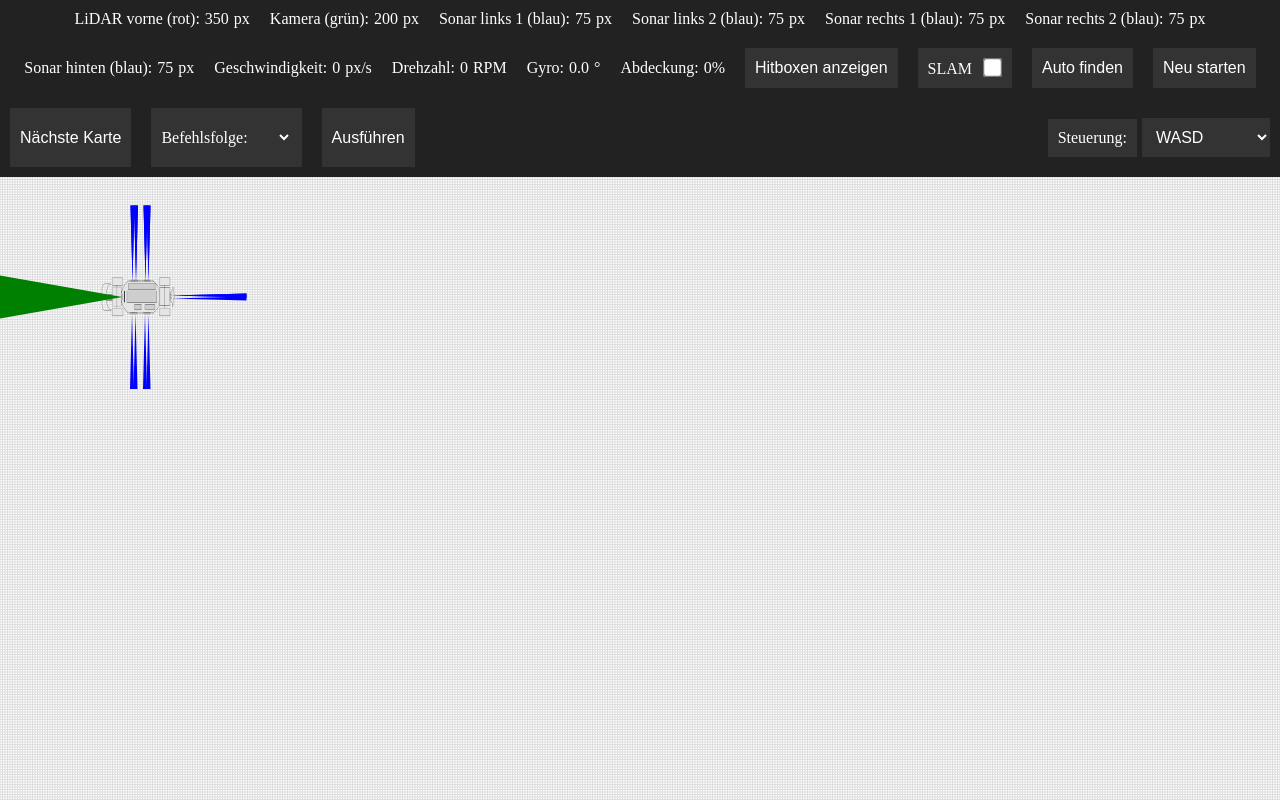
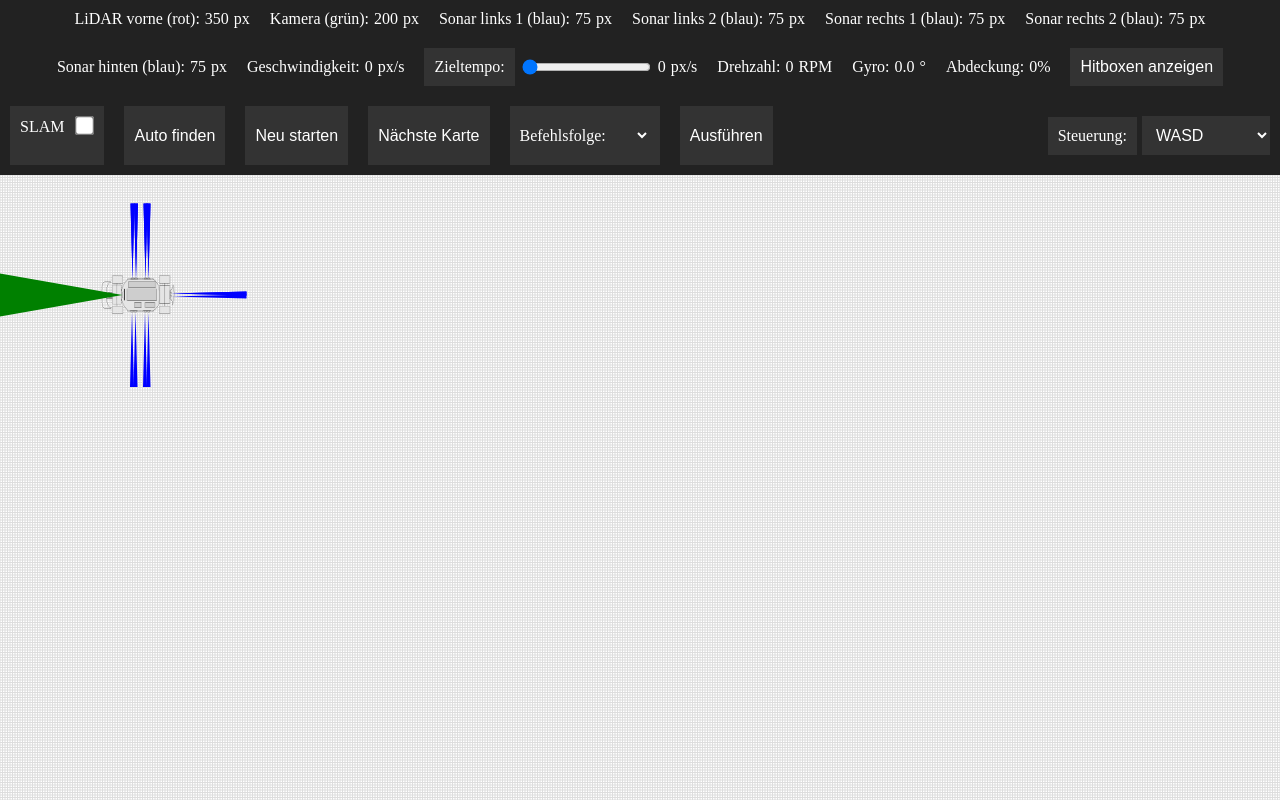
Before and after one commit to Exekutiveone/Virtaul_Ares, a Flask app: page /map2 in a window 1280 px wide. Run offline with Flask 2, Linux system fonts and the light colour scheme; data that the repository does not hold is empty.

Commit message:
Add speed slider and safety distance

```diff
--- a/static/src/car.js
+++ b/static/src/car.js
@@ -78,6 +78,11 @@ export class Car {
     this.leftDistance = Infinity;
     this.rightDistance = Infinity;
     this.rearDistance = Infinity;
+
+    // Fixed driving speed in px/s. Null means manual control.
+    this.fixedSpeed = null;
+    // Minimum distance to obstacles in pixels (25 cm).
+    this.safeDistancePx = 25 / 2;
 
     // Steering state in radians
     this.steeringAngle = 0;
@@ -482,6 +487,10 @@ export class Car {
   }
 
   update(canvasWidth, canvasHeight) {
+    if (this.fixedSpeed != null) {
+      this.acceleration = 0;
+      this.velocity = this.fixedSpeed / 60;
+    } else {
       if (this.keys.ArrowUp) this.acceleration = this.accelRate;
       else if (this.keys.ArrowDown) this.acceleration = -this.accelRate;
       else
@@ -491,6 +500,20 @@ export class Car {
             : this.velocity < 0
               ? this.decelRate
               : 0;
+
+      this.velocity += this.acceleration;
+      this.velocity = Math.max(
+        -this.maxSpeed,
+        Math.min(this.maxSpeed, this.velocity),
+      );
+
+      if (
+        Math.abs(this.velocity) < 0.01 &&
+        !this.keys.ArrowUp &&
+        !this.keys.ArrowDown
+      )
+        this.velocity = 0;
+    }
 
     if (this.keys.ArrowLeft)
       this.steeringAngle = Math.max(
@@ -509,18 +532,19 @@ export class Car {
         this.steeringAngle = Math.min(0, this.steeringAngle + this.steerRate);
     }
 
-    this.velocity += this.acceleration;
-    this.velocity = Math.max(
-      -this.maxSpeed,
-      Math.min(this.maxSpeed, this.velocity),
-    );
-
     if (
-      Math.abs(this.velocity) < 0.01 &&
-      !this.keys.ArrowUp &&
-      !this.keys.ArrowDown
-    )
-      this.velocity = 0;
+      this.velocity > 0 &&
+      this.frontDistance - this.velocity <= this.safeDistancePx
+    ) {
+      this.velocity = Math.max(0, this.frontDistance - this.safeDistancePx);
+      this.acceleration = 0;
+    } else if (
+      this.velocity < 0 &&
+      this.rearDistance + this.velocity <= this.safeDistancePx
+    ) {
+      this.velocity = Math.min(0, -(this.rearDistance - this.safeDistancePx));
+      this.acceleration = 0;
+    }
 
     const rotChange =
       this.velocity !== 0
--- a/static/src/main.js
+++ b/static/src/main.js
@@ -58,6 +58,8 @@ const blueRight1El = document.getElementById('blueRight1');
 const blueRight2El = document.getElementById('blueRight2');
 const blueBackEl = document.getElementById('blueBack');
 const speedEl = document.getElementById('speed');
+const speedSlider = document.getElementById('speedSlider');
+const speedSliderVal = document.getElementById('speedSliderVal');
 const rpmEl = document.getElementById('rpm');
 const gyroEl = document.getElementById('gyro');
 const slamCoverageEl = document.getElementById('slamCoverage');
@@ -1087,3 +1089,10 @@ function autoFollowCar(margin = 50) {
 findCarBtn.addEventListener('click', () => centerOnCar(500));
 if (restartBtn) restartBtn.addEventListener('click', resetMap);
 if (nextMapBtn) nextMapBtn.addEventListener('click', () => loadMapByIndex(currentMapIndex + 1));
+if (speedSlider) {
+  speedSlider.addEventListener('input', () => {
+    const val = parseFloat(speedSlider.value);
+    if (speedSliderVal) speedSliderVal.textContent = val;
+    car.fixedSpeed = val > 0 ? val : null;
+  });
+}
--- a/templates/map2.html
+++ b/templates/map2.html
@@ -114,6 +114,11 @@
       <div class="cone-display">
         Geschwindigkeit: <span id="speed">0</span> px/s
       </div>
+      <div class="cone-display" id="speedControlWrapper">
+        <label for="speedSlider">Zieltempo:</label>
+        <input type="range" id="speedSlider" min="0" max="300" step="10" value="0" />
+        <span id="speedSliderVal">0</span> px/s
+      </div>
       <div class="cone-display">Drehzahl: <span id="rpm">0</span> RPM</div>
       <div class="cone-display">Gyro: <span id="gyro">0</span>°</div>
       <div class="cone-display">Abdeckung: <span id="slamCoverage">0%</span></div>
```
Lines whose indentation alone changed are shown as unchanged.
